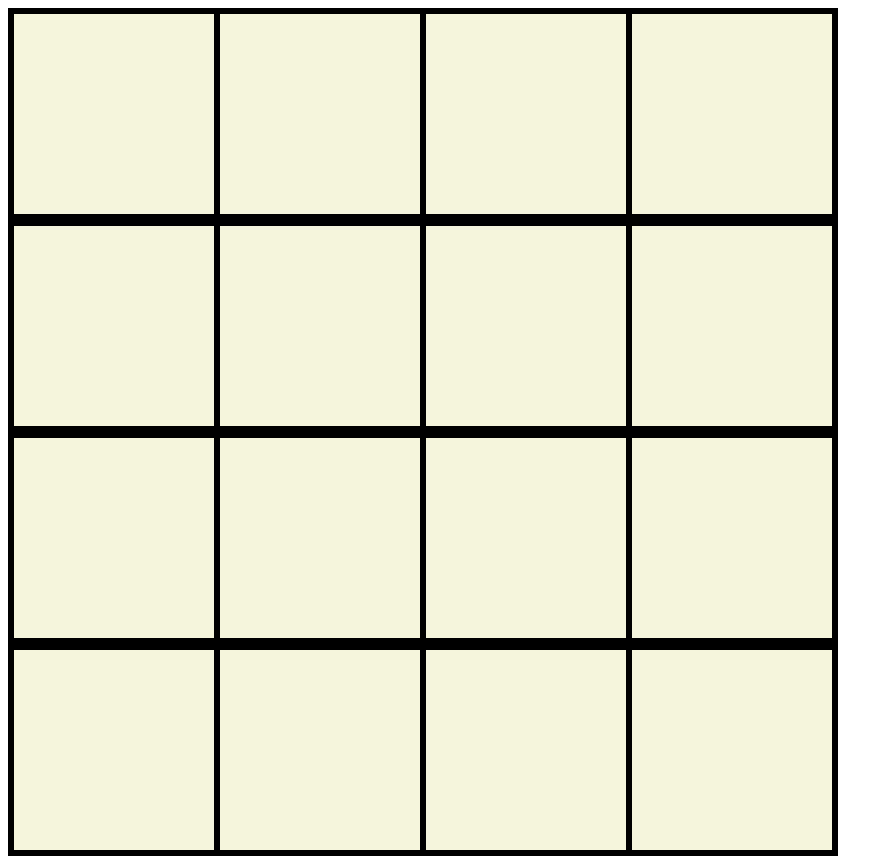
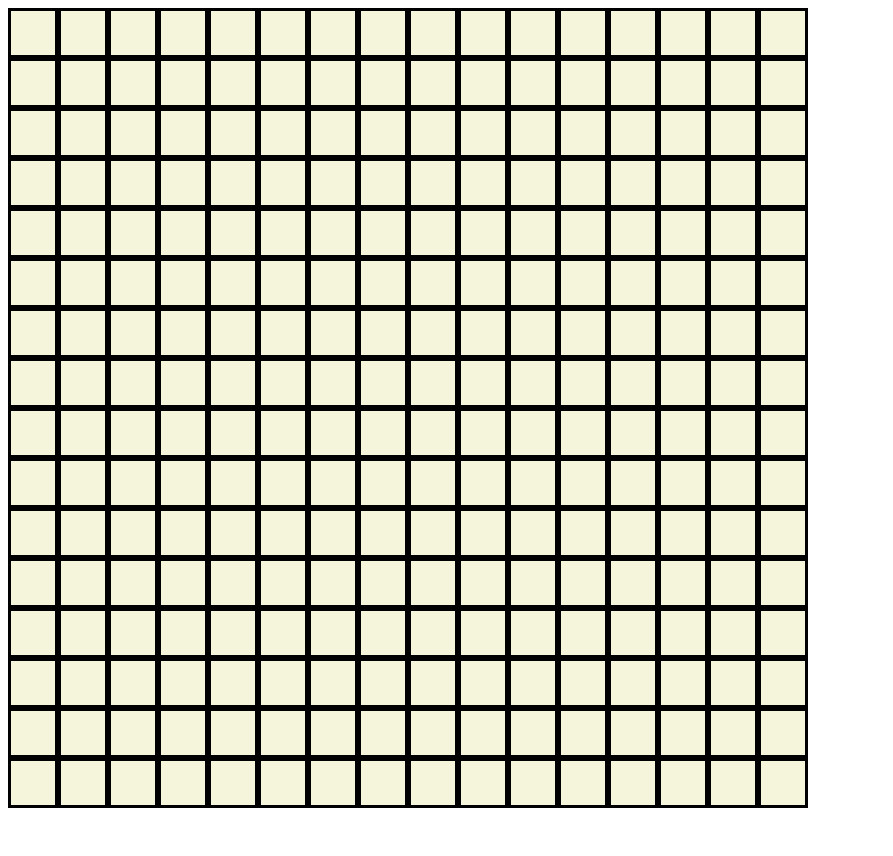
Before and after one commit to anthhsu/etch-a-sketch, a plain HTML site: page index.html in a window 1280 px wide. Shown: the whole page, without its empty margins (0-893 px from the left). After the commit the page ends 816 px from the top, so only its background shows below. Drawn offline with Linux system fonts and the light colour scheme.

Commit message:
Standardize size of grid

```diff
--- a/index.js
+++ b/index.js
@@ -1,15 +1,14 @@
-divContainerColOne = document.createElement("div");
-divContainerColOne.classList.add("flex-container", "flex-container-col");
+let row = 16;
+let col = 16;
 
-divMainContainer = document.getElementById("container");
-divMainContainer.appendChild(divContainerColOne);
+const divMainContainer = document.getElementById("container");
 
 function generateGrid() {
-    for (let i = 0; i < 4; i++) {
+    for (let i = 0; i < row; i++) {
         let divContainerRow = document.createElement("div");
         divContainerRow.classList.add("flex-container", "flex-container-row");
-        divContainerColOne.append(divContainerRow);
-        for (let j = 0; j < 4; j++) {
+        divMainContainer.append(divContainerRow);
+        for (let j = 0; j < col; j++) {
             let divSquare = document.createElement("div");
             divSquare.classList.add("square");
             divContainerRow.appendChild(divSquare);
--- a/styles.css
+++ b/styles.css
@@ -1,21 +1,12 @@
 .flex-container-row {
     display: flex;
+    flex: 1;
 }
 
-.flex-container-col {
-    display: flex;
-    flex-direction: column;
-}
-
-.flex-container div {
+.flex-container-row div {
     border-style: solid;
     background: beige;
     flex: 1;
-}
-
-.square {
-    width: 200px;
-    height: 200px;
 }
 
 .square:hover {
@@ -26,4 +17,5 @@
     width: 800px;
     height: 800px;
     display: flex;
+    flex-direction: column;
 }
```
